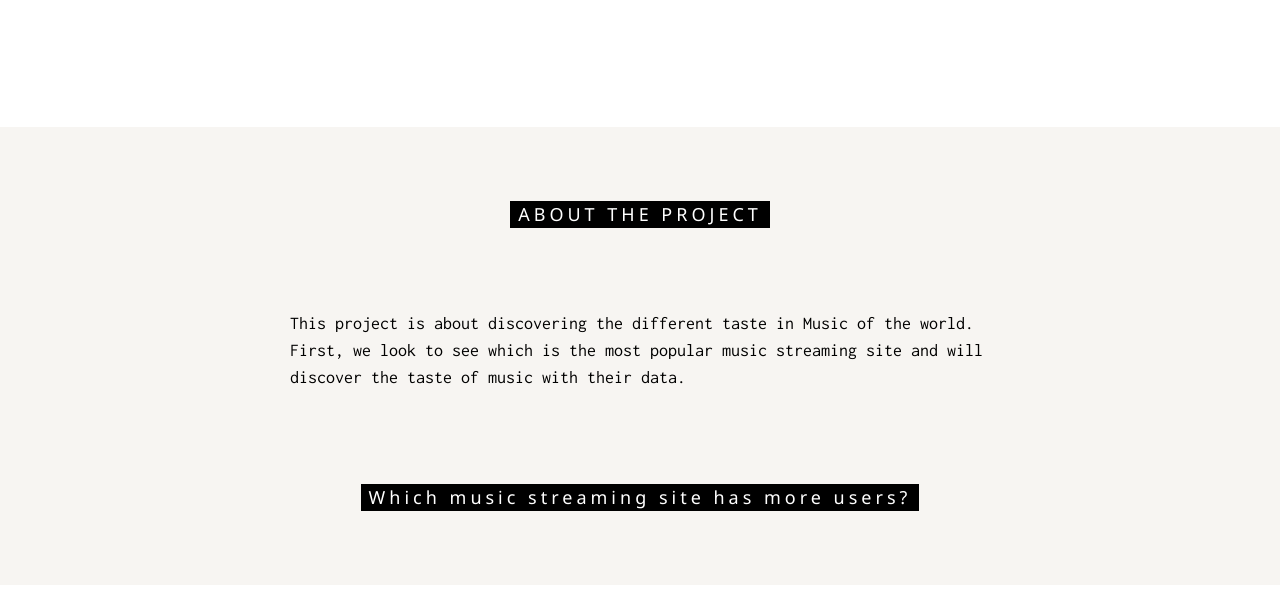
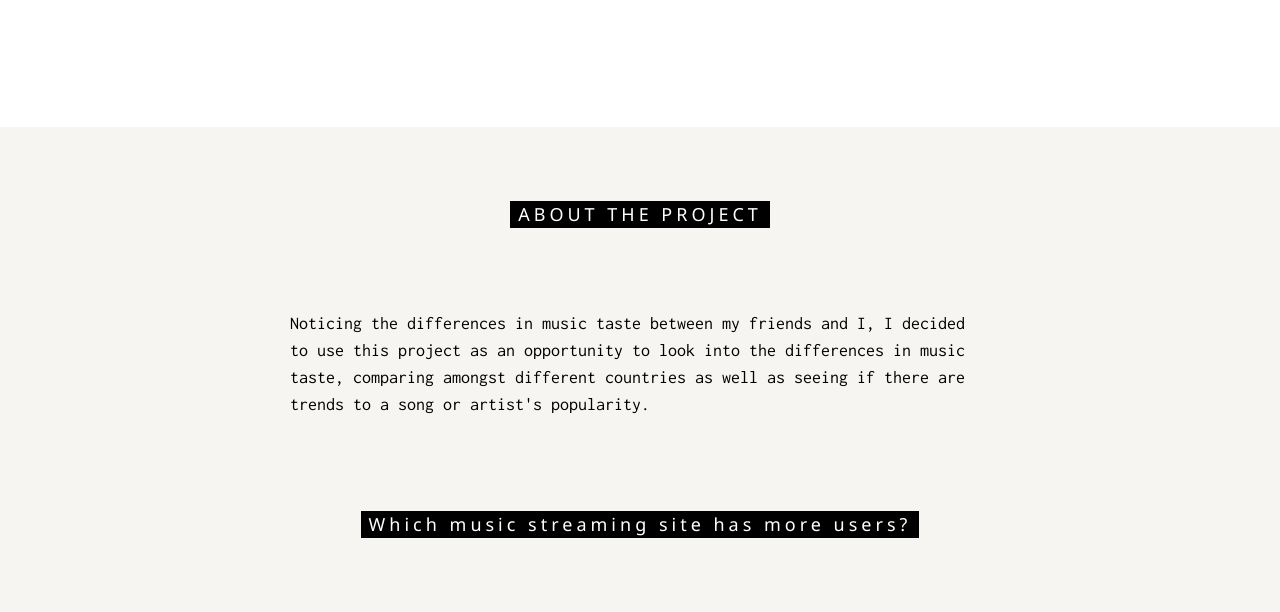
Before and after one commit to YiQingK/music-data, a plain HTML site: page index.html in a window 1280 px wide. Shown: the part 473-1085 px from the top of the page. Before the commit the page ends 1058 px from the top, so only its background shows below. Drawn offline with nearby package versions, Linux system fonts and the light colour scheme.

Commit message:
changed about

```diff
--- a/index.html
+++ b/index.html
@@ -57,7 +57,7 @@ body, html {
 	<div class="w3-container" id="about">
 	  <div class="w3-content" style="max-width:700px">
 	    <h5 class="w3-center w3-padding-64"><span class="w3-tag w3-wide">ABOUT THE PROJECT</span></h5>
-	    <p>This project is about discovering the different taste in Music of the world. First, we look to see which is the most popular music streaming site and will discover the taste of music with their data.</p>
+	    <p>Noticing the differences in music taste between my friends and I, I decided to use this project as an opportunity to look into the differences in music taste, comparing amongst different countries as well as seeing if there are trends to a song or artist's popularity.</p>
 	  </div>
 	</div>
 
```
